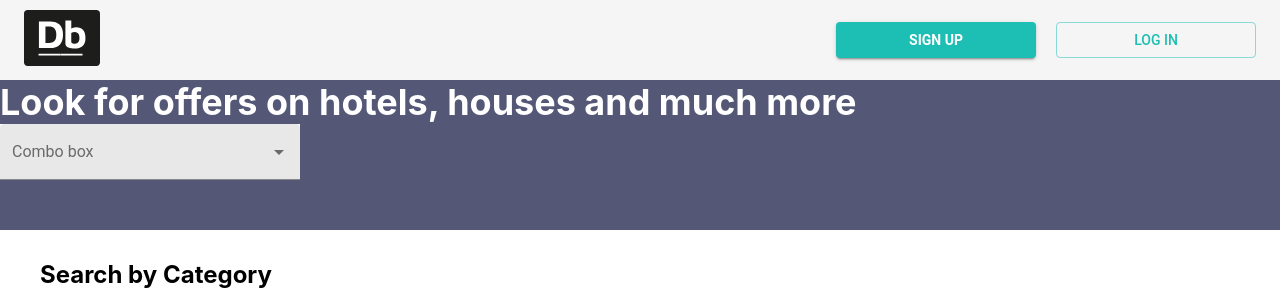
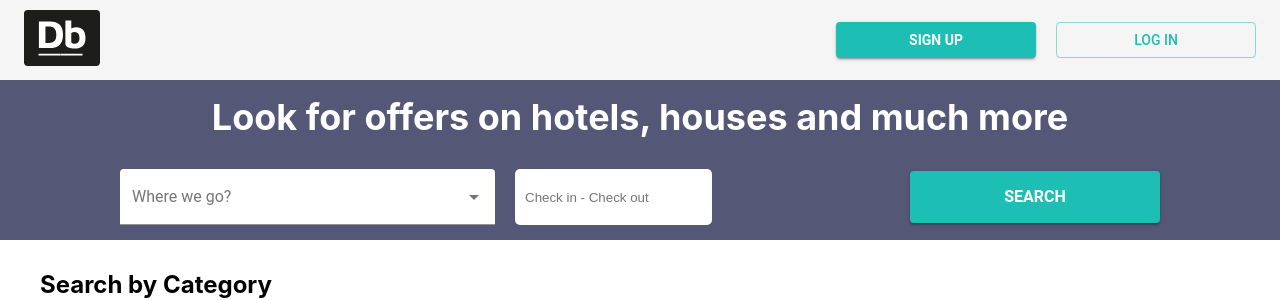
Before and after one commit to RamonColmenares/DigitalBooking, a React (Create React App) app in the folder digital-booking-ui/: page / in a window 1280 px wide. Shown: the top 300 px of the page. Built offline with nearby package versions, Linux system fonts and the light colour scheme.

Commit message:
add search section and styles

```diff
--- a/digital-booking-ui/package.json
+++ b/digital-booking-ui/package.json
@@ -10,6 +10,7 @@
     "@testing-library/react": "^13.2.0",
     "@testing-library/user-event": "^13.5.0",
     "react": "^18.1.0",
+    "react-datepicker": "^4.8.0",
     "react-dom": "^18.1.0",
     "react-router-dom": "^6.3.0",
     "react-scripts": "5.0.1",
--- /dev/null
+++ b/digital-booking-ui/src/components/home/Calendar.js
@@ -0,0 +1,68 @@
+import React, { useState, useEffect } from "react";
+import { makeStyles } from "@material-ui/core";
+import CalendarTodayIcon from "@material-ui/icons/CalendarToday";
+import DatePicker from "react-datepicker";
+import { registerLocale } from "react-datepicker";
+import es from "date-fns/locale/es";
+import "react-datepicker/dist/react-datepicker.css";
+import "../../index.css";
+//DatePicker Configuration in Spanish
+registerLocale("es", es);
+
+const Calendar = (props) => {
+  const classes = useStyles();
+  const [dateRange, setDateRange] = useState([null, null]);
+  const [startDate, endDate] = dateRange;
+  const today = new Date();
+
+  useEffect(() => {
+    setDateRange([null, null]);
+  }, []);
+
+  const handleSelection = (dates) => {
+    setDateRange(dates);
+  };
+
+  return (
+    <div className={classes.wrapper}>
+      <DatePicker
+        className={classes.calendar}
+        locale="es"
+        placeholderText="Check in - Check out"
+        selected={startDate}
+        selectsRange={true}
+        monthsShown={2}
+        dateFormat="dd 'de' MMM. 'de' yyyy"
+        closeOnScroll={true}
+        minDate={today}
+        onChange={(dates) => handleSelection(dates)}
+        startDate={startDate}
+        endDate={endDate}
+      />
+      {/* <CalendarTodayIcon className={classes.icon} /> */}
+    </div>
+  );
+};
+
+export default Calendar;
+
+const useStyles = makeStyles(() => ({
+  wrapper: {
+    width: "30%",
+    "@media (max-width:500px)": {
+      width: "100%",
+    },
+  },
+  calendar: {
+    height: "56px",
+    width: "100%",
+    padding: "0 10px",
+    borderRadius: "5px",
+    position: "relative",
+    border: "none",
+  },
+  icon: {
+    position: "absolute",
+    left: 0,
+  },
+}));
--- a/digital-booking-ui/src/components/home/SearchSection.js
+++ b/digital-booking-ui/src/components/home/SearchSection.js
@@ -1,6 +1,13 @@
 import React from "react";
-import { makeStyles, TextField } from "@material-ui/core";
+import { Button, makeStyles, TextField } from "@material-ui/core";
 import { Autocomplete } from "@material-ui/lab";
+import Calendar from "./Calendar";
+import { registerLocale } from "react-datepicker";
+import es from "date-fns/locale/es";
+import "react-datepicker/dist/react-datepicker.css";
+
+//DatePicker Configuration in Spanish
+registerLocale("es", es);
 
 const top100Films = [
   { title: "The Shawshank Redemption", year: 1994 },
@@ -113,22 +120,35 @@ const SearchSection = () => {
   return (
     <div className={classes.section}>
       <h2>Look for offers on hotels, houses and much more</h2>
-      <div>
+      <form className={classes.wrapper} onSubmit={(e) => e.preventDefault()}>
+        <div className={classes.div}>
           <Autocomplete
             id="combo-box-demo"
             options={top100Films}
             getOptionLabel={(option) => option.title}
-          style={{ width: 300 }}
+            classes={{
+              inputRoot: classes.autocomplete,
+            }}
             renderInput={(params) => (
               <TextField
                 {...params}
-              label="Combo box"
+                label="Where we go?"
                 variant="filled"
                 className={classes.inputCity}
               />
             )}
           />
         </div>
+        <Calendar />
+        <Button
+          className={classes.submit}
+          type="submit"
+          variant="contained"
+          color="primary"
+        >
+          Search
+        </Button>
+      </form>
     </div>
   );
 };
@@ -140,12 +160,49 @@ const useStyles = makeStyles((theme) => ({
     width: "100%",
     backgroundColor: theme.palette.secondary.main,
     minHeight: "150px",
+    display: "flex",
+    flexDirection: "column",
+    alignItems: "center",
+    justifyContent: "center",
     "& > h2": {
       fontSize: "36px",
       color: theme.palette.white,
+      textAlign: "center",
+      padding: "15px",
     },
+  },
+  wrapper: {
+    display: "flex",
+    alignItems: "center",
+    justifyContent: "center",
+    gap: "20px",
+    padding: "15px",
+    width: "100%",
+    "@media (max-width:500px)": {
+      flexDirection: "column",
+    },
+  },
+  div: {
+    width: "30%",
+    "@media (max-width:500px)": {
+      width: "100%",
+    },
+  },
+  autocomplete: {
+    backgroundColor: theme.palette.white,
   },
   inputCity: {
     backgroundColor: theme.palette.white,
+    borderRadius: "5px",
+  },
+  submit: {
+    color: theme.palette.white,
+    fontWeight: "bold",
+    fontSize: "16px",
+    height: "52px",
+    width: "20%",
+    "@media (max-width:500px)": {
+      width: "100%",
+    },
   },
 }));
```
Also changed, not shown: 1 other file (tests, documents, lock files or other folders). Lines whose indentation alone changed are shown as unchanged.
